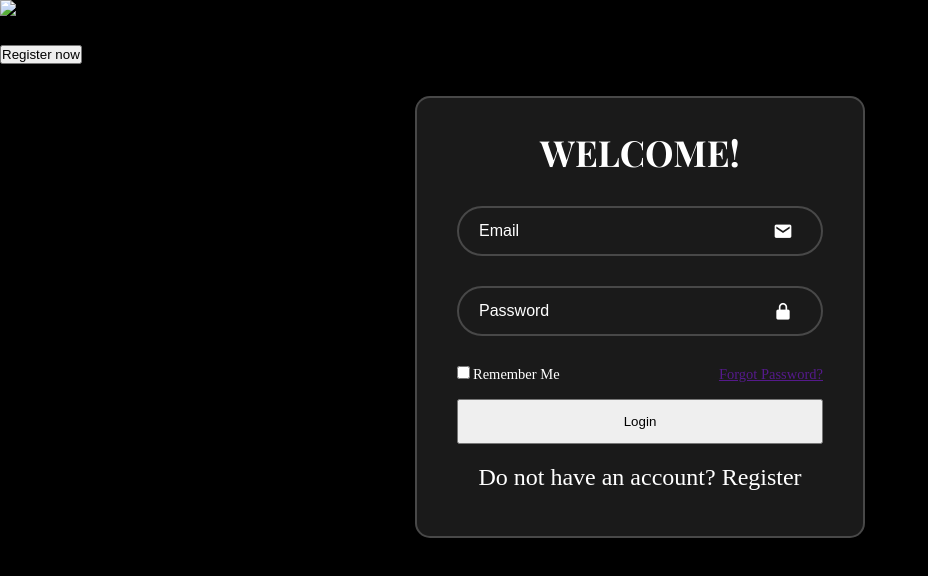
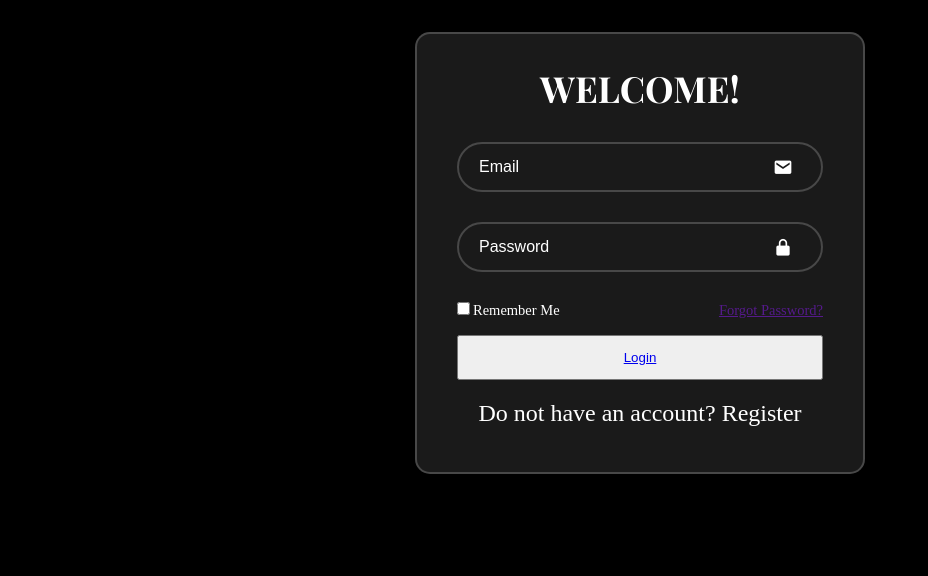
Before and after one commit to enrightc/lovesparks, a plain HTML site: page login.html in a window 1280 px wide. Shown: the whole page, without its empty margins (0-928 px from the left). Drawn offline with nearby package versions, Linux system fonts and the light colour scheme; a web font is replaced by a local one.

Commit message:
Add links to show_profile, login or registration in both login and registration pages

```diff
--- a/login.html
+++ b/login.html
@@ -10,15 +10,8 @@
 </head>
 <body>
 
-    <header>
-        <img class="logo" src="images/logo.svg" alt="logo">
-        <nav class="navLinks">
-            <ul>
-                <li><p>Only one click away from your Spark!<p></li>
-            </ul>
-        </nav>
-        <a href="#"><button>Register now</button></a>
-    </header>
+    <!-- Navigation -->
+
     <div class="container">
         <div class="form">
             <div class="wrapperLogin">
@@ -38,14 +31,16 @@
                         </label>
                         <a href="">Forgot Password?</a>
                     </div>
-                    <button class="bttn" type="submit" name="login">Login</button>
+                    <button class="bttn" type="submit" name="login"><a href="show_profile.html">Login</a></button>
                     <div class="register-link">
-                        <p>Do not have an account? <a href="#">Register</a></p>
+                        <p>Do not have an account? <a href="registration.html">Register</a></p>
                     </div>
                 </form>
             </div>
         </div>
     </div>
 
+<!-- footer -->
+
 </body>
 </html>
```
Also changed, not shown: registration.html (+5 -11 lines).
